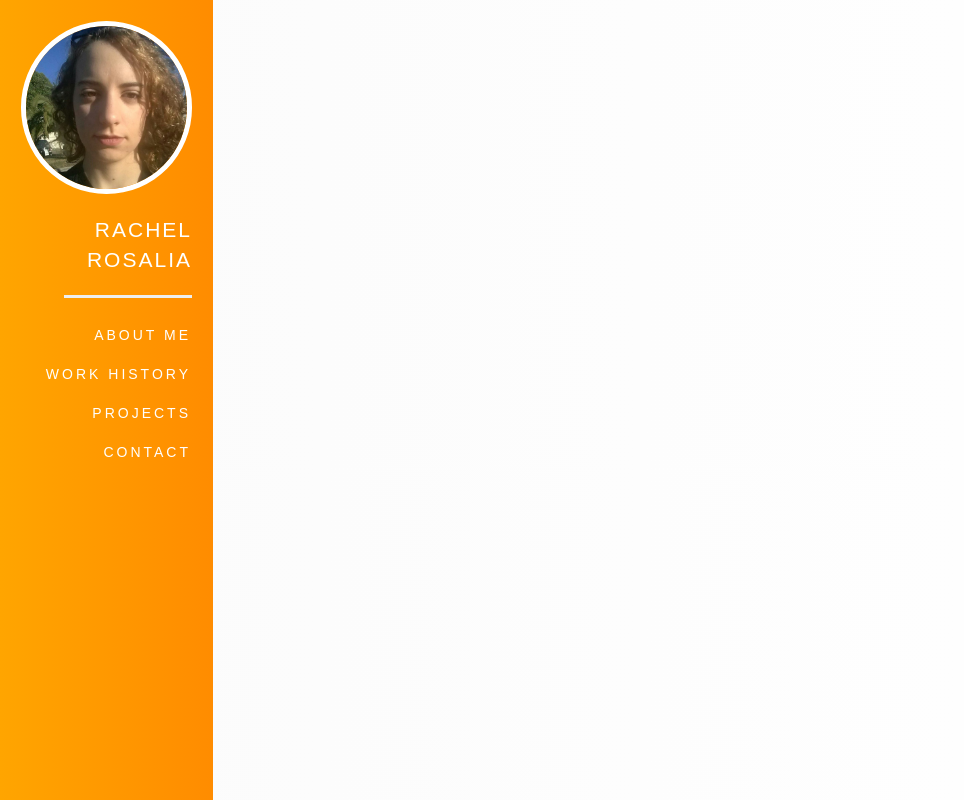
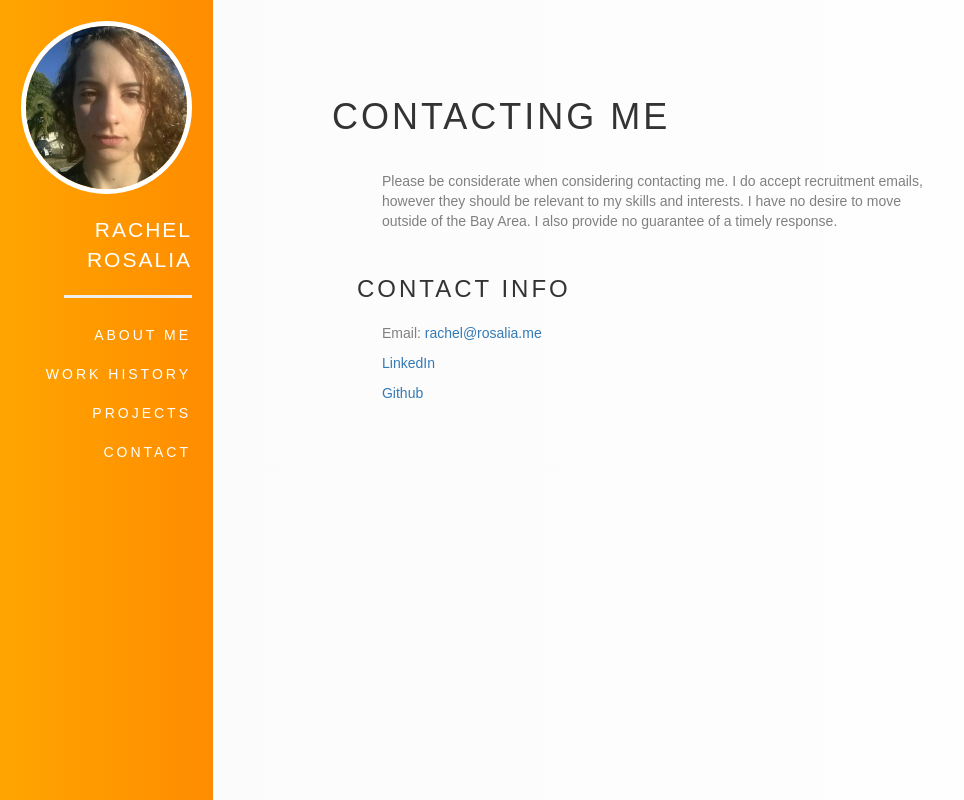
Before and after one commit to roaclark/rachel-rosalia, a React (Create React App) app in the folder client/: page /contact in a window 1280 px wide. Shown: the top 800 px of the page, without its empty margins (0-964 px from the left). Built offline with nearby package versions, Linux system fonts and the light colour scheme.

Commit message:
Added basic page content

```diff
--- a/client/src/App.js
+++ b/client/src/App.js
@@ -2,8 +2,9 @@ import React, { Component } from "react";
 
 import ContentContainer from "./content-common/content-container/ContentContainer.js";
 import AboutContent from "./content/about/AboutContent.js";
-import SampleContent from "./content/sample/SampleContent.js";
-import ReactContent from "./content/reactcontent/ReactContent.js";
+import WorkContent from "./content/work/WorkContent.js";
+import ProjectsContent from "./content/projects/ProjectsContent.js";
+import ContactContent from "./content/contact/ContactContent.js";
 import NavBar from "./navbar/NavBar.js";
 
 import { Route, Switch } from "react-router-dom";
@@ -27,8 +28,9 @@ class App extends Component {
         <div className="col-sm-9 col-md-10 border">
           <Switch>
             <Route exact path="/" component={WrapContent(AboutContent)}/>
-            <Route path="/work" component={WrapContent(SampleContent)}/>
-            <Route path="/projects" component={ReactContent}/>
+            <Route path="/work" component={WrapContent(WorkContent)}/>
+            <Route path="/projects" component={WrapContent(ProjectsContent)}/>
+            <Route path="/contact" component={WrapContent(ContactContent)}/>
           </Switch>
         </div>
       </div>
--- /dev/null
+++ b/client/src/content/contact/ContactContent.js
@@ -0,0 +1,20 @@
+import React, { Component } from "react";
+import { Link } from "react-router-dom";
+
+class ContactContent extends Component {
+  render() {
+    return (
+      <div>
+        <h1>Contacting Me</h1>
+        <p>Please be considerate when considering contacting me. I do accept recruitment emails, however they should be relevant to my skills and interests. I have no desire to move outside of the Bay Area. I also provide no guarantee of a timely response.</p>
+
+        <h3>Contact Info</h3>
+        <p>Email: <a href="mailto:rachel@rosalia.me">rachel@rosalia.me</a></p>
+        <p><a href="https://www.linkedin.com/in/rachel-rosalia-a02a9079/">LinkedIn</a></p>
+        <p><a href="https://github.com/roaclark">Github</a></p>
+      </div>
+    );
+  }
+}
+
+export default ContactContent;
--- /dev/null
+++ b/client/src/content/projects/ProjectsContent.js
@@ -0,0 +1,15 @@
+import React, { Component } from "react";
+import { Link } from "react-router-dom";
+
+class ProjectsContent extends Component {
+  render() {
+    return (
+      <div>
+        <h1>My Projects</h1>
+        <p>This page is still in development. For now please see my <a href="https://github.com/roaclark">Github</a>.</p>
+      </div>
+    );
+  }
+}
+
+export default ProjectsContent;
--- /dev/null
+++ b/client/src/content/work/WorkContent.js
@@ -0,0 +1,15 @@
+import React, { Component } from "react";
+import { Link } from "react-router-dom";
+
+class WorkContent extends Component {
+  render() {
+    return (
+      <div>
+        <h1>My Work History</h1>
+        <p>This page is still in development. For now please request my resume.</p>
+      </div>
+    );
+  }
+}
+
+export default WorkContent;
```
